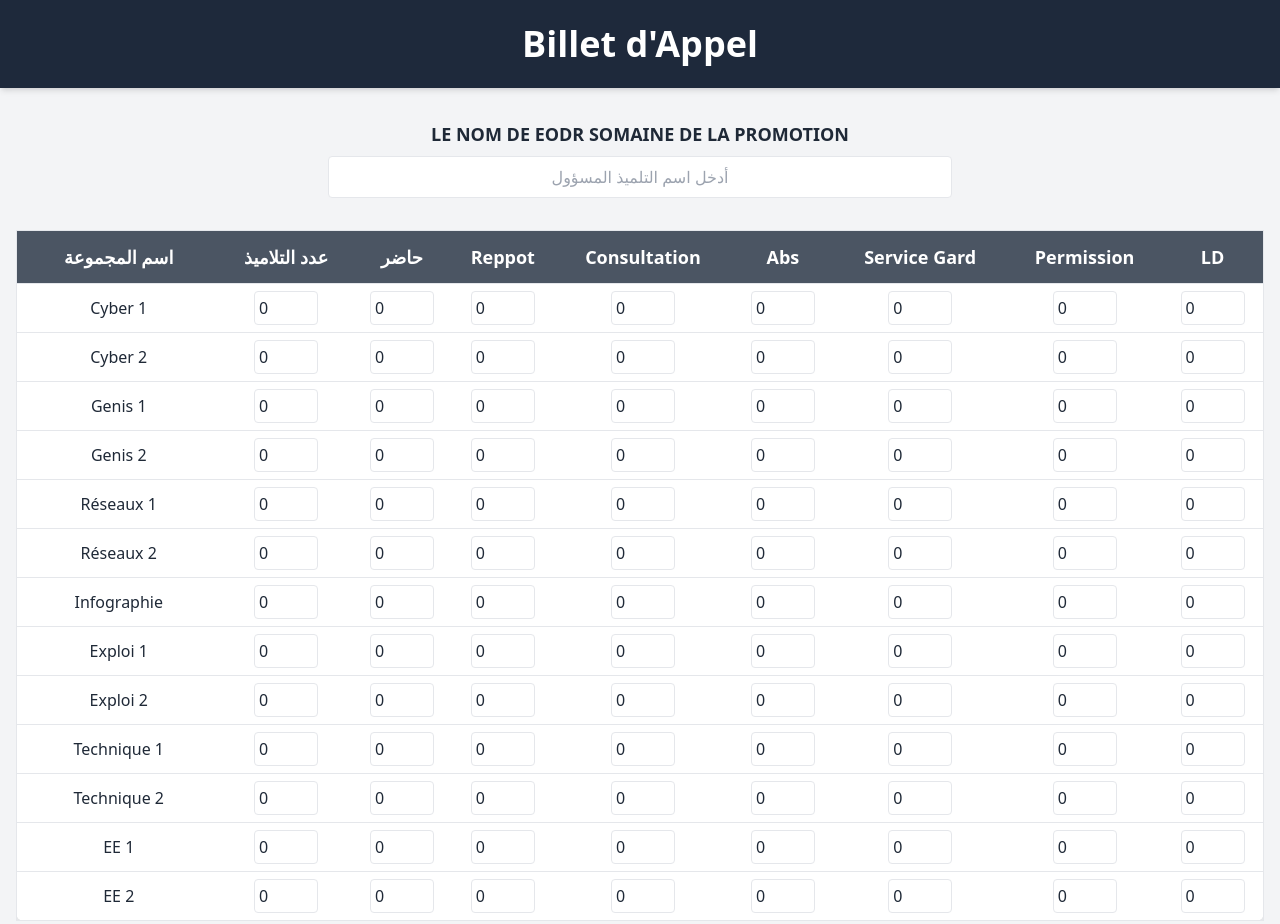
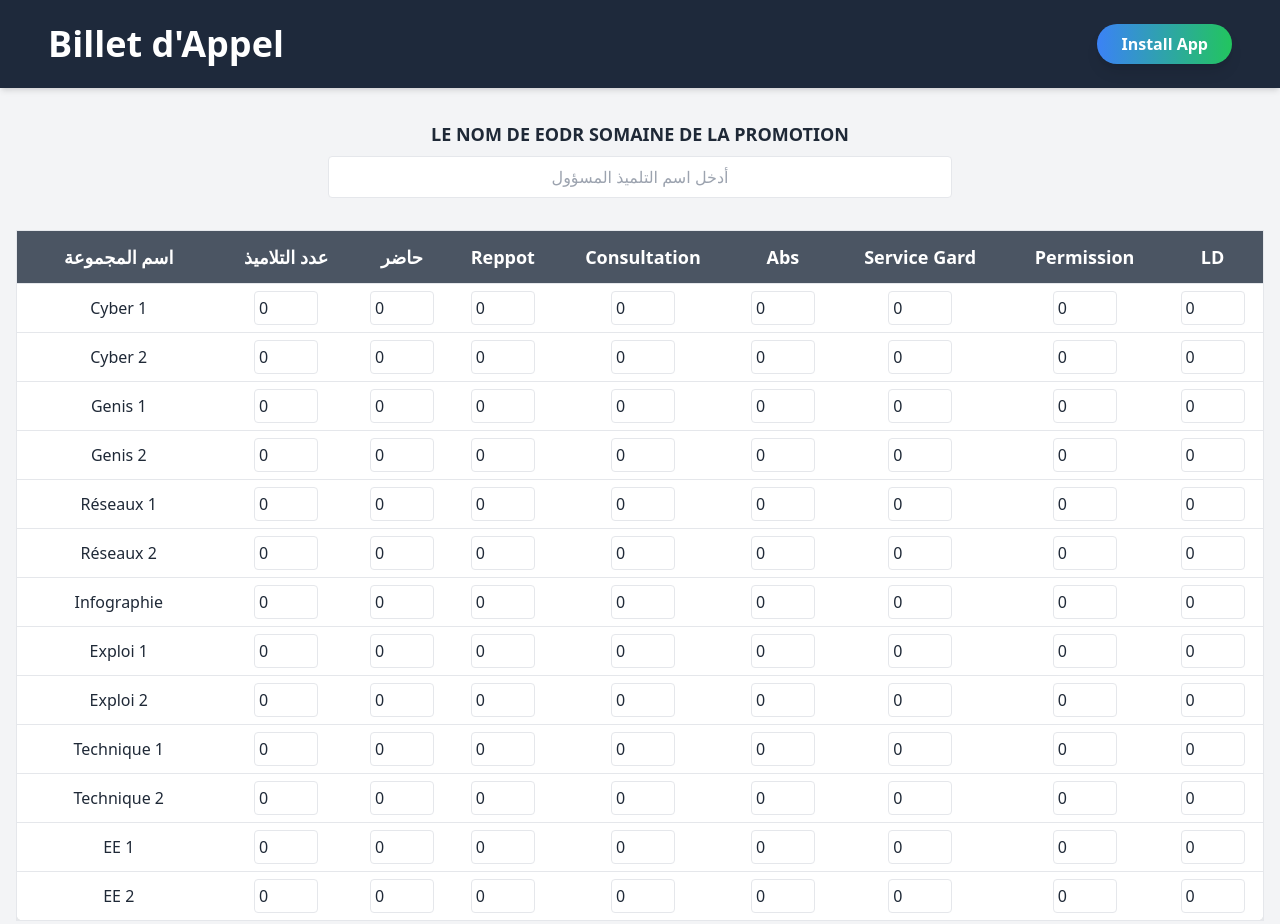
Before and after one commit to Hamza23kaaloul/bd, a plain HTML site: page index.html in a window 1280 px wide. Shown: the top 924 px of the page. Drawn offline with nearby package versions, Linux system fonts and the light colour scheme.

Commit message:
Update index.html

```diff
--- a/index.html
+++ b/index.html
@@ -6,8 +6,10 @@
     <title>Billet d'Appel</title>
     <link rel="icon" type="png" sizes="42x42" href="./icons/BD-48x48.png">
     <link rel="manifest" href="./manifest.json">
+
     <!-- Tailwind CSS -->
     <script src="https://cdn.tailwindcss.com"></script>
+    <script src="./script2.js"></script>
     <!-- <script src="./script.js"></script> -->
     <style>
         @media print {
@@ -29,8 +31,14 @@
 <body class="bg-gray-100 text-gray-800 font-sans">
 
     <!-- العنوان الرئيسي -->
-    <div class="text-center py-6 bg-slate-800	 from-blue-500 to-blue-700 text-white shadow-md">
+    <div class="text-center py-6 bg-slate-800 flex justify-between px-12	 from-blue-500 to-blue-700 text-white shadow-md">
         <h1 class="text-4xl font-extrabold">Billet d'Appel</h1>
+      <!-- Custom Install Button -->
+       <button id="install-button"  class="bg-gradient-to-r from-blue-500 to-green-500 text-white font-semibold py-2 px-6 rounded-full shadow-lg hover:from-blue-600 hover:to-green-600 transition-transform transform hover:scale-105">
+           Install App
+        </button>
+
+
     </div>
 
     <!-- إدخال اسم التلميذ المسؤول -->
@@ -221,6 +229,9 @@ if ('serviceWorker' in navigator) {
     });
 }
 
+
+
+
     </script>
 </body>
 </html>
```
